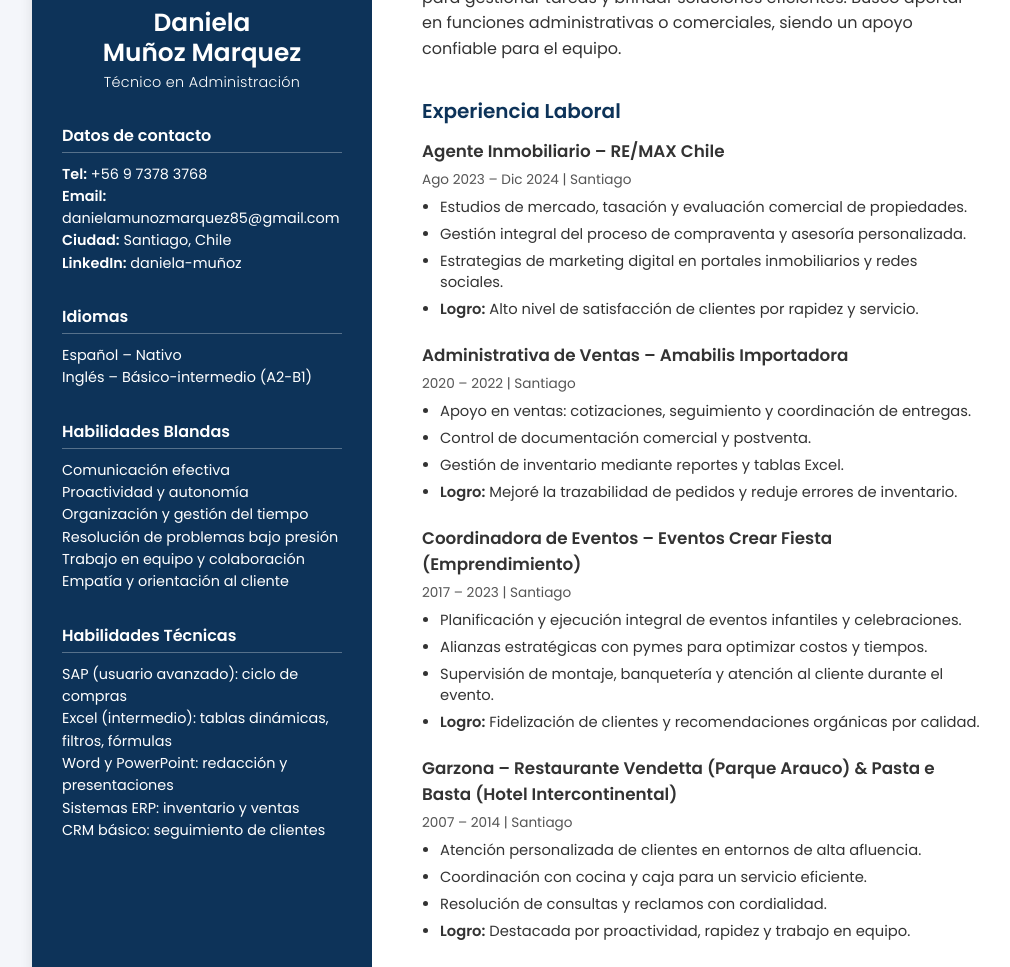
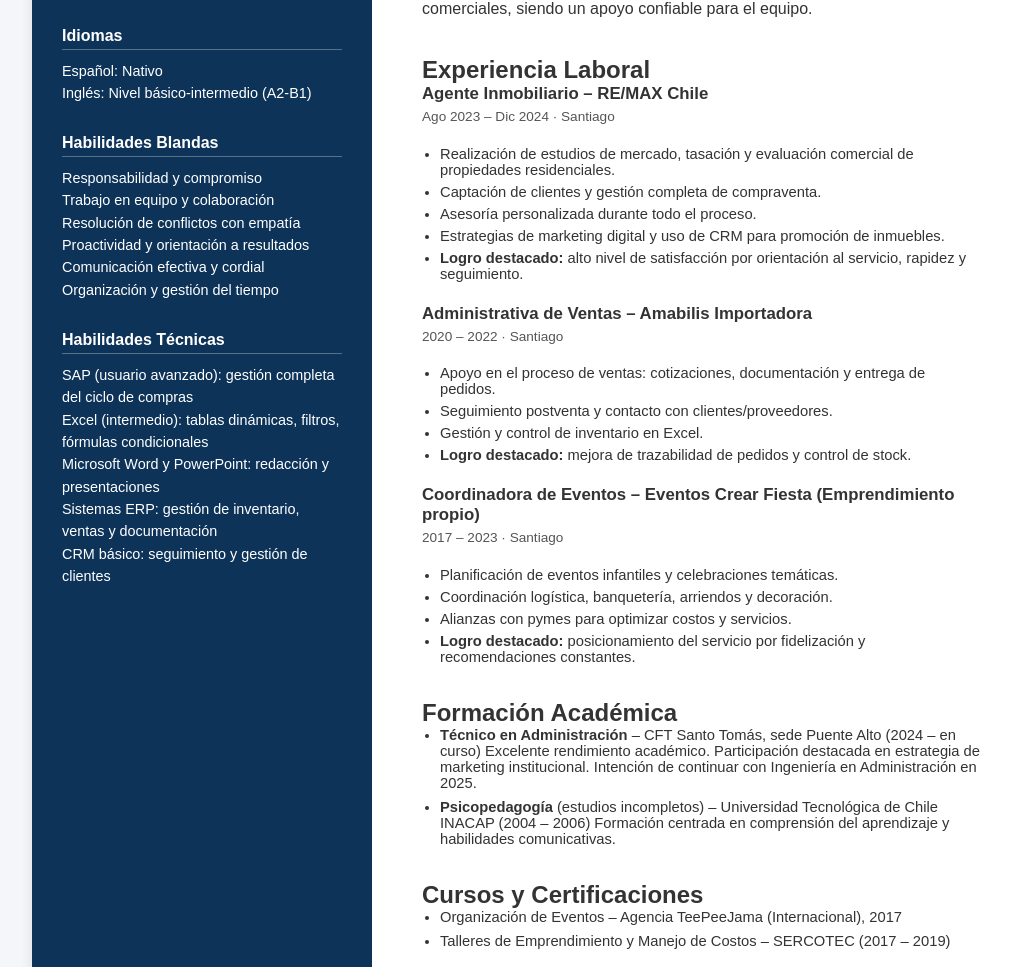
Before and after one commit to Ekzegit/CV_Daniela, a plain HTML site: page index.html in a window 1280 px wide. Shown: the part 214-1181 px from the top of the page, without its empty margins (108-1118 px from the left). Drawn offline with Linux system fonts and the light colour scheme.

Commit message:
Update index.html

```diff
--- a/index.html
+++ b/index.html
@@ -1,151 +1,151 @@
 <!DOCTYPE html>
 <html lang="es">
 <head>
-    <meta charset="UTF-8" />
-    <meta name="viewport" content="width=device-width, initial-scale=1.0" />
-    <title>Currículum Vitae – Daniela Muñoz</title>
-
-    <!-- Google Fonts -->
-    <link rel="preconnect" href="https://fonts.googleapis.com" />
-    <link href="https://fonts.googleapis.com/css2?family=Poppins:wght@300;400;600&display=swap" rel="stylesheet" />
-
-    <!-- Hoja de estilos -->
-    <link rel="stylesheet" href="styles.css" />
+    <meta charset="UTF-8">
+    <meta name="viewport" content="width=device-width, initial-scale=1.0">
+    <title>CV Daniela Muñoz</title>
+    <link rel="stylesheet" href="styles.css">
 </head>
 <body>
     <div class="cv-wrapper">
-        <!-- ───── COL IZQUIERDA / SIDEBAR ───── -->
+        <!-- ───────── COLUMNA IZQUIERDA / SIDEBAR ───────── -->
         <aside class="sidebar">
             <div class="photo-box">
-                <!-- coloca tu foto optimizada con el mismo nombre de archivo -->
-                <img src="Foto-Logo REMAX - Daniela.png" alt="Foto Daniela Muñoz" />
+                <!-- reemplaza foto.jpg por el nombre real de tu imagen -->
+                <img src="foto.jpg" alt="Foto de Daniela Muñoz">
             </div>
 
-            <h1 class="name">Daniela<br />Muñoz Marquez</h1>
-            <h2 class="tagline">Técnico en Administración</h2>
-
-            <!-- Datos de contacto -->
-            <section class="details">
-                <h3>Datos de contacto</h3>
-                <ul>
-                    <li><strong>Tel:</strong> <a href="tel:+56973783768">+56 9 7378 3768</a></li>
-                    <li><strong>Email:</strong> <a href="mailto:danielamunozmarquez85@gmail.com">danielamunozmarquez85@gmail.com</a></li>
-                    <li><strong>Ciudad:</strong> Santiago, Chile</li>
-                    <li><strong>LinkedIn:</strong> <a href="https://www.linkedin.com/in/daniela-mu%C3%B1oz-m%C3%A1rquez-592451346/">daniela-muñoz</a></li>
-                </ul>
-            </section>
+            <h2 class="name">Daniela Muñoz Márquez</h2>
+            <p class="tagline">Técnico en Administración (en curso)</p>
 
             <!-- Idiomas -->
             <section>
                 <h3>Idiomas</h3>
                 <ul>
-                    <li>Español – Nativo</li>
-                    <li>Inglés – Básico-intermedio (A2-B1)</li>
+                    <li>Español: Nativo</li>
+                    <li>Inglés: Nivel básico-intermedio (A2-B1)</li>
                 </ul>
             </section>
 
-            <!-- Habilidades Blandas -->
+            <!-- Habilidades blandas -->
             <section>
                 <h3>Habilidades Blandas</h3>
                 <ul>
-                    <li>Comunicación efectiva</li>
-                    <li>Proactividad y autonomía</li>
+                    <li>Responsabilidad y compromiso</li>
+                    <li>Trabajo en equipo y colaboración</li>
+                    <li>Resolución de conflictos con empatía</li>
+                    <li>Proactividad y orientación a resultados</li>
+                    <li>Comunicación efectiva y cordial</li>
                     <li>Organización y gestión del tiempo</li>
-                    <li>Resolución de problemas bajo presión</li>
-                    <li>Trabajo en equipo y colaboración</li>
-                    <li>Empatía y orientación al cliente</li>
                 </ul>
             </section>
 
-            <!-- Habilidades Técnicas -->
+            <!-- Habilidades técnicas -->
             <section>
                 <h3>Habilidades Técnicas</h3>
                 <ul>
-                    <li>SAP (usuario avanzado): ciclo de compras</li>
-                    <li>Excel (intermedio): tablas dinámicas, filtros, fórmulas</li>
-                    <li>Word y PowerPoint: redacción y presentaciones</li>
-                    <li>Sistemas ERP: inventario y ventas</li>
-                    <li>CRM básico: seguimiento de clientes</li>
+                    <li>SAP (usuario avanzado): gestión completa del ciclo de compras</li>
+                    <li>Excel (intermedio): tablas dinámicas, filtros, fórmulas condicionales</li>
+                    <li>Microsoft Word y PowerPoint: redacción y presentaciones</li>
+                    <li>Sistemas ERP: gestión de inventario, ventas y documentación</li>
+                    <li>CRM básico: seguimiento y gestión de clientes</li>
                 </ul>
             </section>
         </aside>
 
-        <!-- ───── COL DERECHA / CONTENIDO ───── -->
+        <!-- ───────── COLUMNA DERECHA / CONTENIDO ───────── -->
         <main class="content">
-            <!-- Perfil breve -->
+            <!-- Perfil -->
             <section>
-                <h2 class="section-title">Perfil</h2>
+                <h2>Perfil Profesional</h2>
                 <p>
-                    Estudiante de Técnico en Administración con experiencia en atención al cliente, soporte administrativo, ventas y coordinación de actividades. Me destaco por organización, proactividad y capacidad para gestionar tareas y brindar soluciones eficientes. Busco aportar en funciones administrativas o comerciales, siendo un apoyo confiable para el equipo.
+                    Estudiante de Técnico en Administración con experiencia en atención al cliente,
+                    soporte administrativo, ventas y coordinación. Me destaco por mi organización,
+                    proactividad y capacidad para gestionar tareas y brindar soluciones eficientes.
+                    Busco aportar en funciones administrativas o comerciales, siendo un apoyo confiable
+                    para el equipo.
                 </p>
             </section>
 
-            <!-- Experiencia Laboral -->
+            <!-- Experiencia laboral -->
             <section>
-                <h2 class="section-title">Experiencia Laboral</h2>
+                <h2>Experiencia Laboral</h2>
 
-                <!-- Más reciente -->
-                <article class="job">
+                <div class="job">
                     <h3>Agente Inmobiliario – RE/MAX Chile</h3>
-                    <span class="job-dates">Ago 2023 – Dic 2024 | Santiago</span>
+                    <p class="job-dates">Ago 2023 – Dic 2024 · Santiago</p>
                     <ul>
-                        <li>Estudios de mercado, tasación y evaluación comercial de propiedades.</li>
-                        <li>Gestión integral del proceso de compraventa y asesoría personalizada.</li>
-                        <li>Estrategias de marketing digital en portales inmobiliarios y redes sociales.</li>
-                        <li><strong>Logro:</strong> Alto nivel de satisfacción de clientes por rapidez y servicio.</li>
+                        <li>
+                            Realización de estudios de mercado, tasación y evaluación comercial
+                            de propiedades residenciales.
+                        </li>
+                        <li>Captación de clientes y gestión completa de compraventa.</li>
+                        <li>Asesoría personalizada durante todo el proceso.</li>
+                        <li>
+                            Estrategias de marketing digital y uso de CRM para promoción de
+                            inmuebles.
+                        </li>
+                        <li>
+                            <strong>Logro destacado:</strong> alto nivel de satisfacción por
+                            orientación al servicio, rapidez y seguimiento.
+                        </li>
                     </ul>
-                </article>
+                </div>
 
-                <article class="job">
+                <div class="job">
                     <h3>Administrativa de Ventas – Amabilis Importadora</h3>
-                    <span class="job-dates">2020 – 2022 | Santiago</span>
+                    <p class="job-dates">2020 – 2022 · Santiago</p>
                     <ul>
-                        <li>Apoyo en ventas: cotizaciones, seguimiento y coordinación de entregas.</li>
-                        <li>Control de documentación comercial y postventa.</li>
-                        <li>Gestión de inventario mediante reportes y tablas Excel.</li>
-                        <li><strong>Logro:</strong> Mejoré la trazabilidad de pedidos y reduje errores de inventario.</li>
+                        <li>
+                            Apoyo en el proceso de ventas: cotizaciones, documentación y
+                            entrega de pedidos.
+                        </li>
+                        <li>Seguimiento postventa y contacto con clientes/proveedores.</li>
+                        <li>Gestión y control de inventario en Excel.</li>
+                        <li><strong>Logro destacado:</strong> mejora de trazabilidad de pedidos y control de stock.</li>
                     </ul>
-                </article>
+                </div>
 
-                <article class="job">
-                    <h3>Coordinadora de Eventos – Eventos Crear Fiesta (Emprendimiento)</h3>
-                    <span class="job-dates">2017 – 2023 | Santiago</span>
+                <div class="job">
+                    <h3>Coordinadora de Eventos – Eventos Crear Fiesta (Emprendimiento propio)</h3>
+                    <p class="job-dates">2017 – 2023 · Santiago</p>
                     <ul>
-                        <li>Planificación y ejecución integral de eventos infantiles y celebraciones.</li>
-                        <li>Alianzas estratégicas con pymes para optimizar costos y tiempos.</li>
-                        <li>Supervisión de montaje, banquetería y atención al cliente durante el evento.</li>
-                        <li><strong>Logro:</strong> Fidelización de clientes y recomendaciones orgánicas por calidad.</li>
+                        <li>Planificación de eventos infantiles y celebraciones temáticas.</li>
+                        <li>Coordinación logística, banquetería, arriendos y decoración.</li>
+                        <li>Alianzas con pymes para optimizar costos y servicios.</li>
+                        <li>
+                            <strong>Logro destacado:</strong> posicionamiento del servicio
+                            por fidelización y recomendaciones constantes.
+                        </li>
                     </ul>
-                </article>
-
-                <!-- Más antigua -->
-                <article class="job">
-                    <h3>Garzona – Restaurante Vendetta (Parque Arauco) &amp; Pasta e Basta (Hotel Intercontinental)</h3>
-                    <span class="job-dates">2007 – 2014 | Santiago</span>
-                    <ul>
-                        <li>Atención personalizada de clientes en entornos de alta afluencia.</li>
-                        <li>Coordinación con cocina y caja para un servicio eficiente.</li>
-                        <li>Resolución de consultas y reclamos con cordialidad.</li>
-                        <li><strong>Logro:</strong> Destacada por proactividad, rapidez y trabajo en equipo.</li>
-                    </ul>
-                </article>
+                </div>
             </section>
 
-            <!-- Formación -->
+            <!-- Formación académica -->
             <section>
-                <h2 class="section-title">Formación Académica</h2>
+                <h2>Formación Académica</h2>
                 <ul class="education-list">
-                    <li><strong>Técnico en Administración</strong> – CFT Santo Tomás, sede Puente Alto (en curso, 2024)</li>
-                    <li>Psicopedagogía – Universidad Tecnológica de Chile INACAP (estudios incompletos, 2010-2012)</li>
+                    <li>
+                        <strong>Técnico en Administración</strong> – CFT Santo Tomás,
+                        sede Puente Alto (2024 – en curso)
+                        Excelente rendimiento académico. Participación destacada en estrategia
+                        de marketing institucional. Intención de continuar con Ingeniería en
+                        Administración en 2025.
+                    </li>
+                    <li>
+                        <strong>Psicopedagogía</strong> (estudios incompletos) –
+                        Universidad Tecnológica de Chile INACAP (2004 – 2006)
+                        Formación centrada en comprensión del aprendizaje y habilidades comunicativas.
+                    </li>
                 </ul>
             </section>
 
-            <!-- Cursos -->
+            <!-- Cursos y certificaciones -->
             <section>
-                <h2 class="section-title">Cursos y Certificaciones</h2>
+                <h2>Cursos y Certificaciones</h2>
                 <ul class="education-list">
                     <li>Organización de Eventos – Agencia TeePeeJama (Internacional), 2017</li>
-                    <li>Talleres de Emprendimiento y Manejo de Costos – SERCOTEC, 2017-2020</li>
+                    <li>Talleres de Emprendimiento y Manejo de Costos – SERCOTEC (2017 – 2019)</li>
                 </ul>
             </section>
         </main>
```
